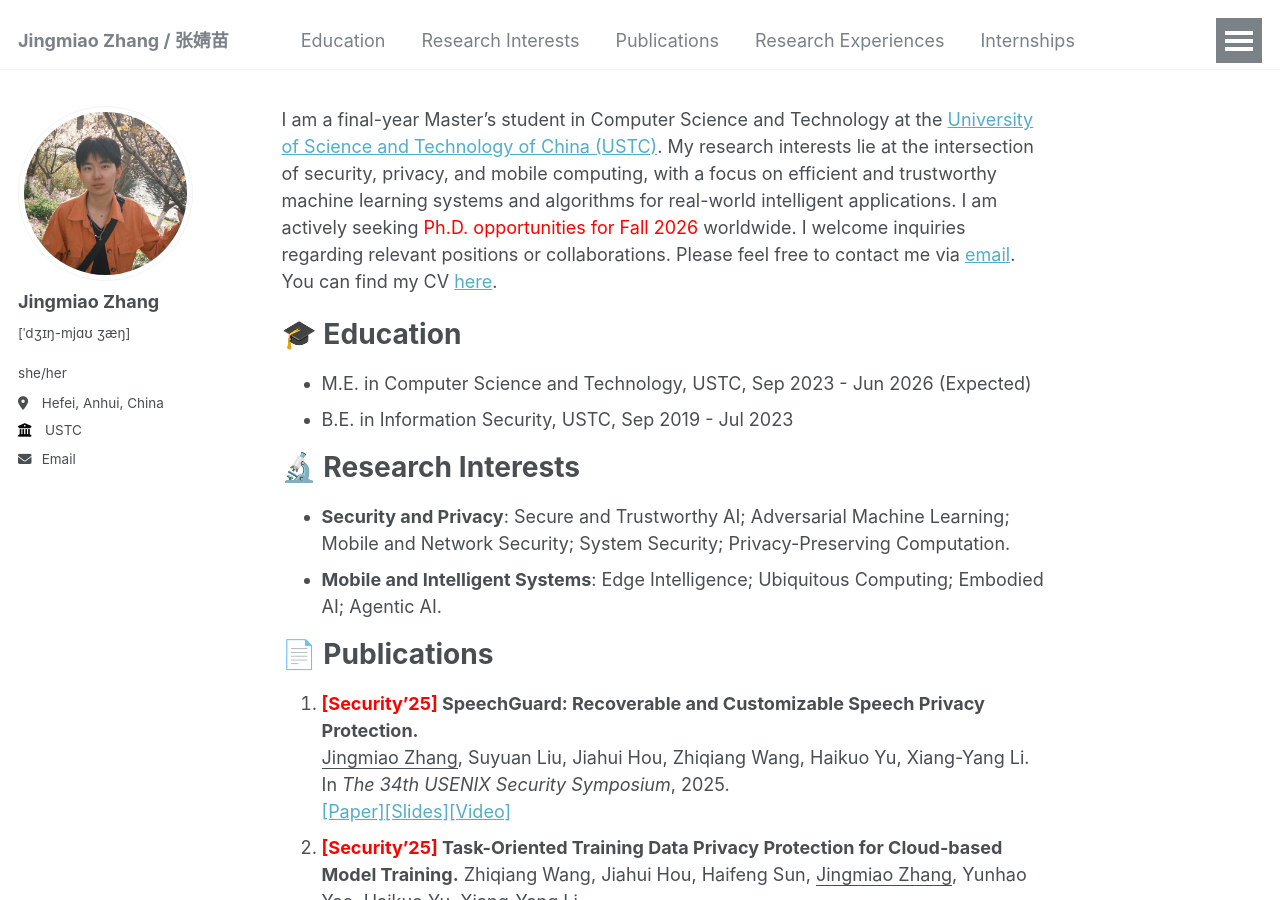
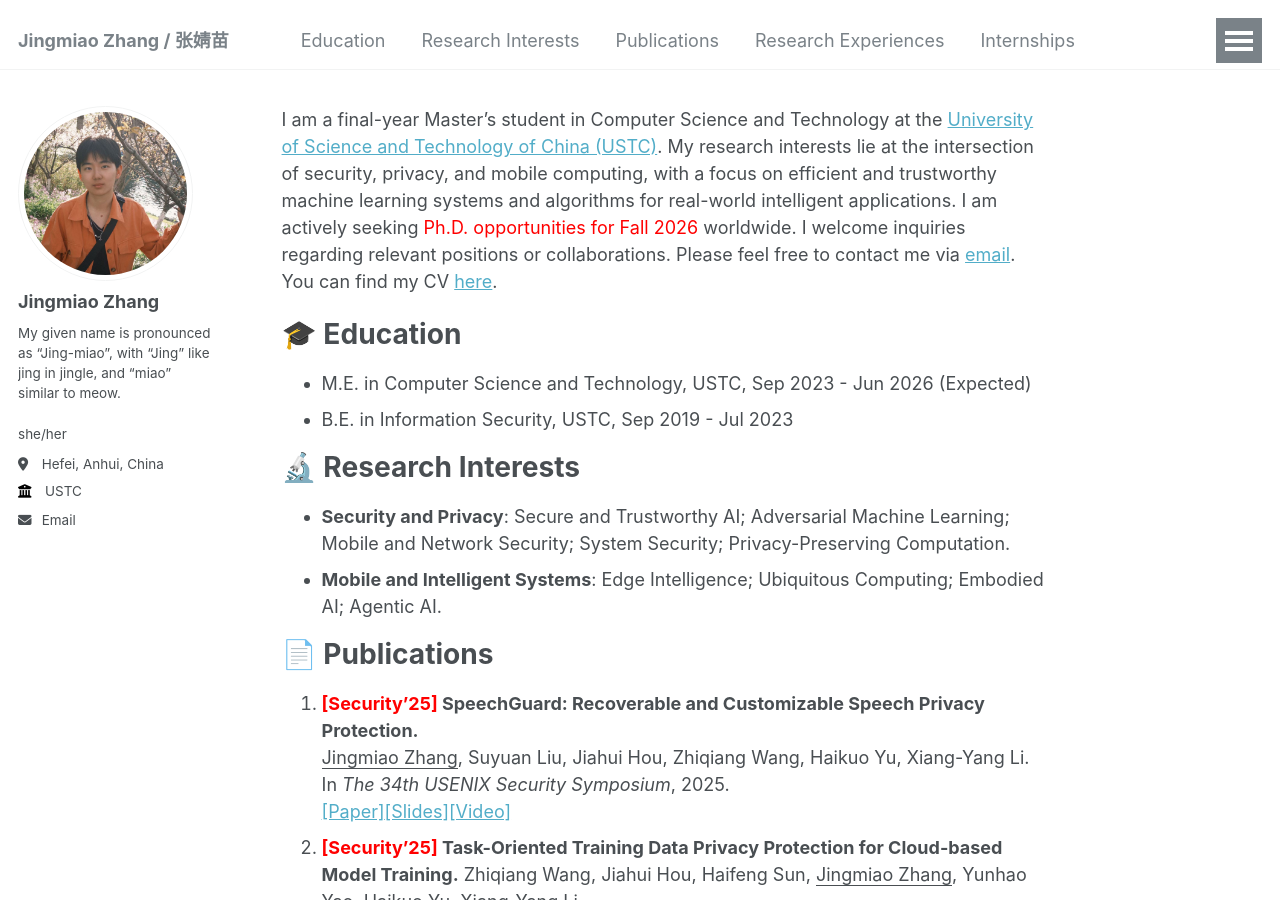
Before and after one commit to Glycineeeee/glycineeeee.github.io, a Jekyll site: the page built from _pages/about.md, in a window 1280 px wide and 900 px high. Built offline with Jekyll 4.4.1, drawn with Linux system fonts in a browser that asks for light colours; a script that is not in the unit is left out.

Commit message:
Update _config.yml

```diff
--- a/_config.yml
+++ b/_config.yml
@@ -23,7 +23,7 @@ author:
   # Biographic information
   avatar           : "profile.jpg"
   name             : "Jingmiao Zhang"
-  bio              : "[ˈdʒɪŋ-mjɑʊ ʒæŋ]"
+  bio              : "My given name is pronounced as “Jing-miao”, with “Jing” like jing in jingle, and “miao” similar to meow."
   pronouns         : "she/her"
   location         : "Hefei, Anhui, China"
   employer         : "USTC"
```
